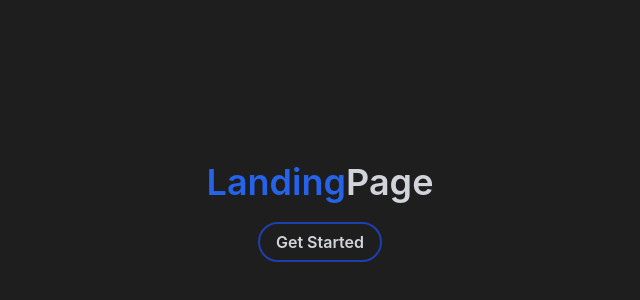
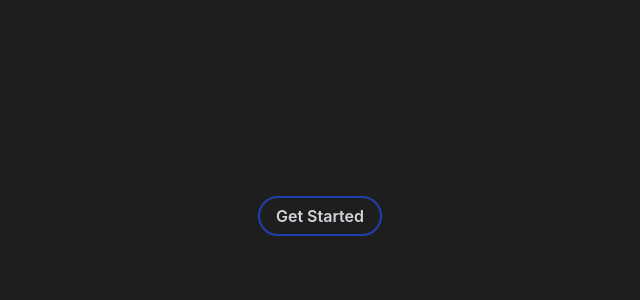
Before and after one commit to HashirBaig/em-client, a React (Create React App) app: page / in a window 1280 px wide. Shown: the part 184-484 px from the top of the page, without its empty margins (320-960 px from the left). Built offline with nearby package versions, Linux system fonts and the light colour scheme.

Commit message:
Adjustments to landing page

```diff
--- a/src/pages/Landing.jsx
+++ b/src/pages/Landing.jsx
@@ -4,16 +4,10 @@ import { AllRoutesMap } from "../routes/RoutesConfig"
 function Landing() {
   return (
     <div className="min-h-screen flex items-center justify-center">
-      <div className="space-y-3">
-        <div>
-          <span className="text-4xl text-blue-600 font-semibold">Landing</span>
-          <span className="text-4xl text-gray-300 font-semibold">Page</span>
-        </div>
-        <div className="text-center py-4">
-          <Link className="btn btn-outline px-4" to={AllRoutesMap?.login}>
-            Get Started
-          </Link>
-        </div>
+      <div className="text-center py-4">
+        <Link className="btn btn-outline px-4" to={AllRoutesMap?.login}>
+          Get Started
+        </Link>
       </div>
     </div>
   )
```
